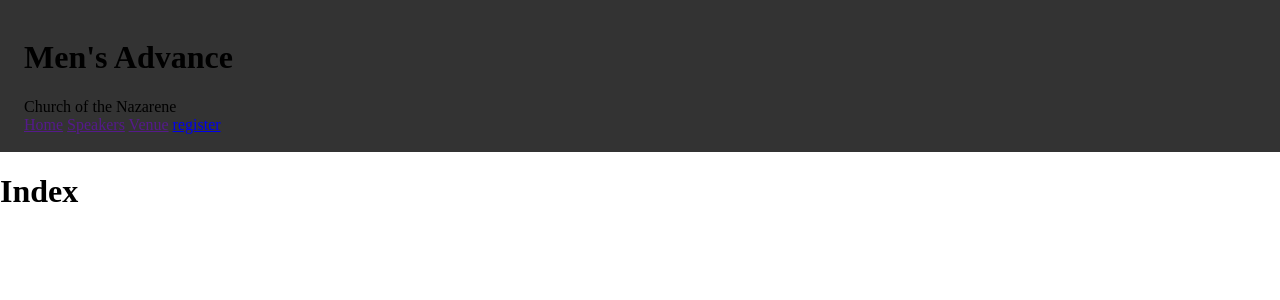
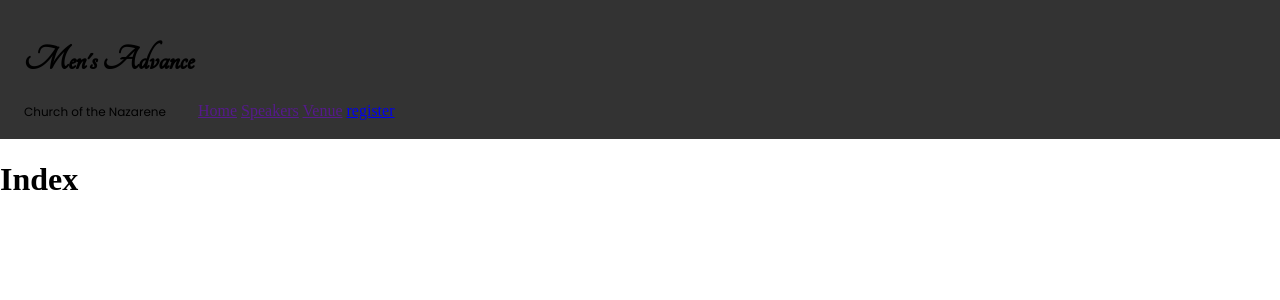
Before and after one commit to juliancoleman/mens-advance, a Jekyll site: the page built from index.html, in a window 1280 px wide. Shown: the top 300 px of the page. Built offline with Jekyll 4.4.1, drawn with Linux system fonts in a browser that asks for light colours.

Commit message:
more header styles

```diff
--- a/_includes/header.html
+++ b/_includes/header.html
@@ -1,10 +1,10 @@
 <header>
   <div>
-    <h1 id="logo">Men's Advance</h1>
+    <h1 class="logo">Men's Advance</h1>
     <span class="logo-small">Church of the Nazarene</span>
   </div>
 
-  <div>
+  <div style="margin-left: auto;">
     <nav>
       <a href="">Home</a>
       <a href="">Speakers</a>
--- a/_sass/components/header.scss
+++ b/_sass/components/header.scss
@@ -4,8 +4,17 @@
   background-color: $gray;
   padding: 18px 24px;
 
+  div {
+    display: inline-block;
+  }
+
   .logo {
     font-family: $tangerine;
     font-size: 2.25rem;
   }
+
+  .logo-small {
+    font-family: $poppins;
+    font-size: 0.75rem;
+  }
 }
```
